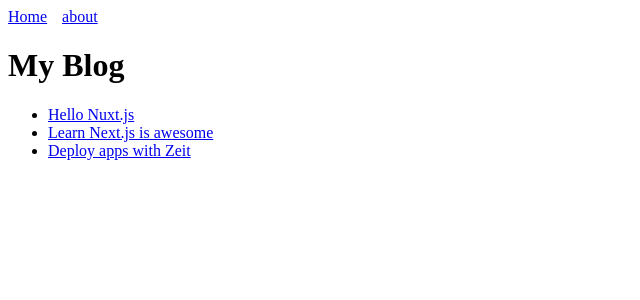
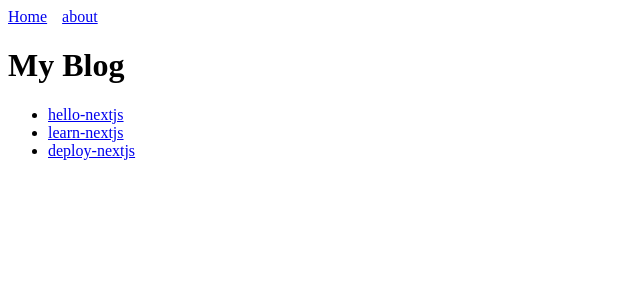
Before and after one commit to prabangkoro/hello-next, a Next.js app: page / in a window 1280 px wide. Shown: the top 300 px of the page, without its empty margins (0-640 px from the left). Built offline with nearby package versions, Linux system fonts and the light colour scheme.

Commit message:
clean routing

```diff
--- a/pages/index.js
+++ b/pages/index.js
@@ -13,9 +13,9 @@ const Index = () => {
 
 const PostLink = props => (
   <li>
-    <Link href={`/post?title=${props.title}`}>
+    <Link href={`/p/[id]`} as={`/p/${props.id}`}>
       <a>
-        {props.title}
+        {props.id}
       </a>
     </Link>
   </li>
@@ -28,9 +28,9 @@ const Blog = () => {
         My Blog
       </h1>
       <ul>
-        <PostLink title='Hello Nuxt.js' />
-        <PostLink title='Learn Next.js is awesome' />
-        <PostLink title='Deploy apps with Zeit' />
+        <PostLink id="hello-nextjs" />
+        <PostLink id="learn-nextjs" />
+        <PostLink id="deploy-nextjs" />
       </ul>
     </Layout>
   )
```
Also changed, not shown: pages/p/[id].js (added, +19 -0 lines).
